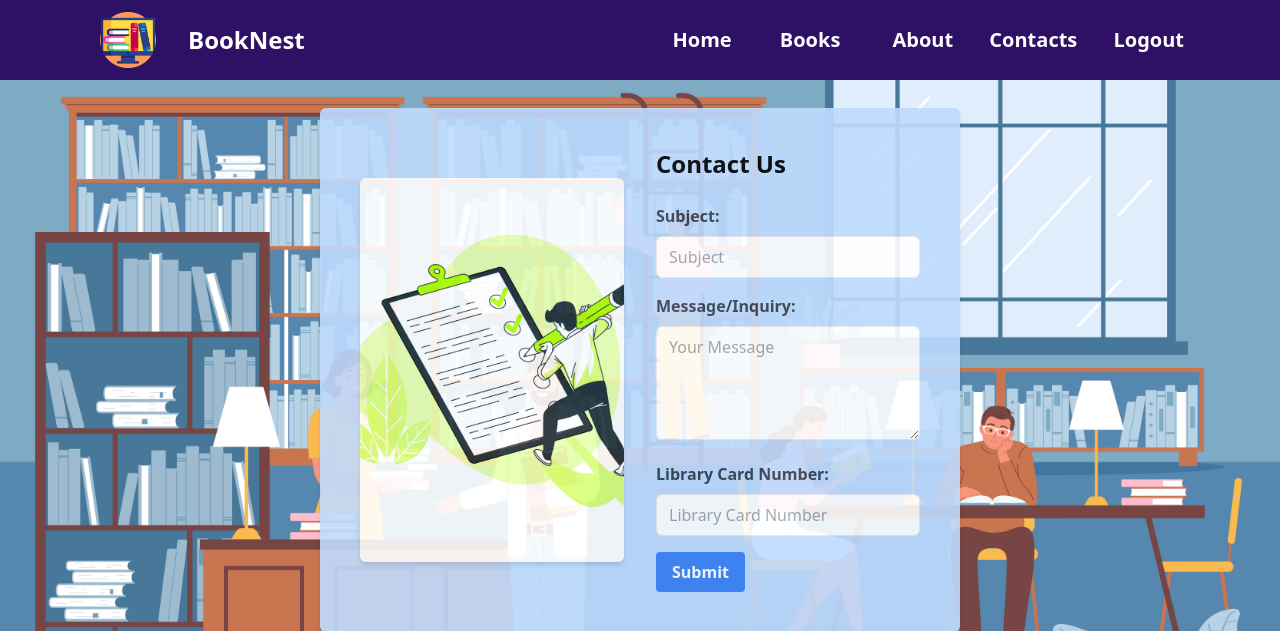
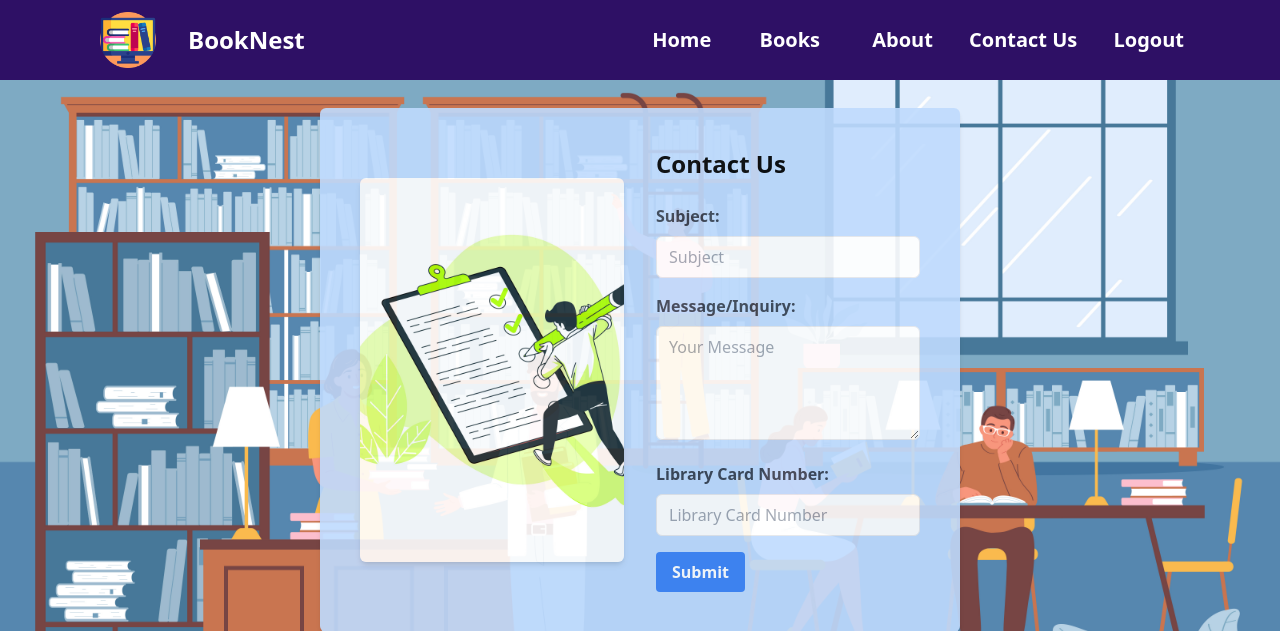
Before and after one commit to Shatabde/CSE309Final, a PHP site: page /contact.php in a window 1280 px wide. Shown: the top 631 px of the page. Run offline with PHP 8.4, Linux system fonts and the light colour scheme; tables that the repository leaves empty hold one stand-in row (values such as "Sample post"); some libraries are stand-ins or nearby versions.

Commit message:
contact us

```diff
--- a/includes/borrowNav.php
+++ b/includes/borrowNav.php
@@ -18,7 +18,7 @@
             </div>
         </li>
         <li class="inline-block list-none px-4 text-xl hover:text-cyan-600"><a href="about.php"> About</a></li>
-        <li class="inline-block list-none px-4 text-xl hover:text-cyan-600"><a href="contact.php"> Contacts</a></li>
+        <li class="inline-block list-none px-4 text-xl hover:text-cyan-600"><a href="contact.php"> Contact Us</a></li>
         <li type="submit" name="logout" class="inline-block list-none px-4 text-xl hover:text-cyan-600"><a href="logout.php">Logout</a></li>
     </ul>
 </nav>
```
